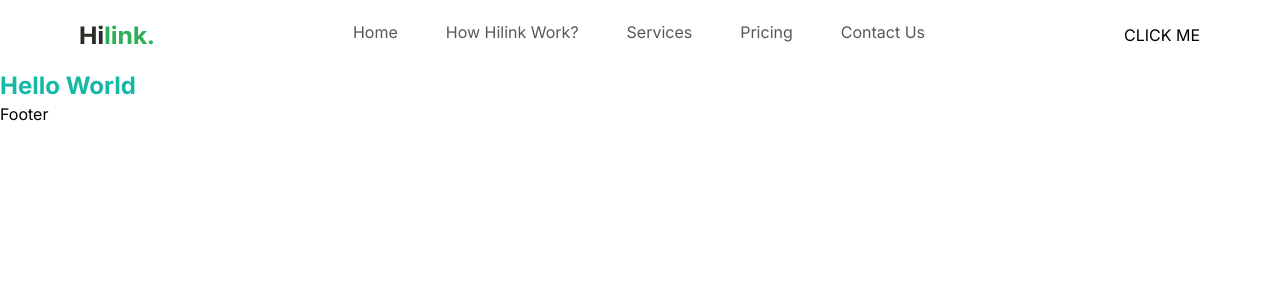
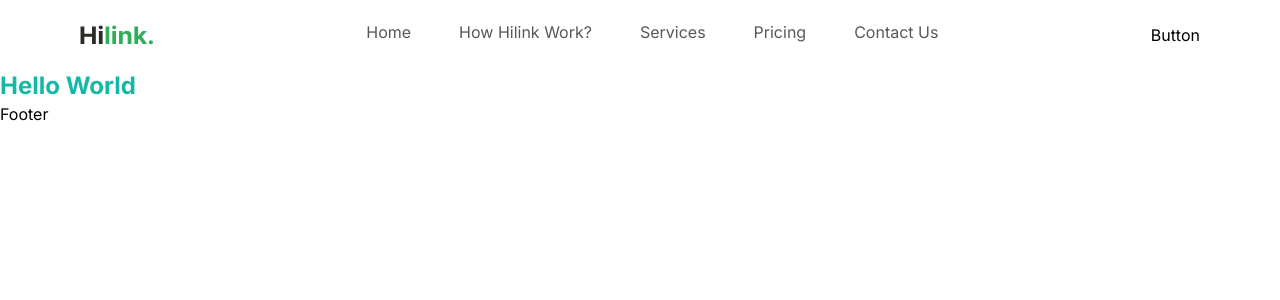
Before and after one commit to dcharles23/london_ui_app, a Next.js app: page / in a window 1280 px wide. Shown: the top 300 px of the page. Built offline with nearby package versions, Linux system fonts and the light colour scheme.

Commit message:
New button component in Navbar

```diff
--- a/components/Navbar.tsx
+++ b/components/Navbar.tsx
@@ -2,6 +2,7 @@ import { NAV_LINKS } from "@/constants"
 import Image from "next/image"
 // import above gives faster load times
 import Link from "next/link"
+import Button from "./Button"
 
 const navbar = () => {
   return (
@@ -21,7 +22,7 @@ const navbar = () => {
         ))}
       </ul>
       <div className="lg:flexCenter hidden">
-          <button>CLICK ME</button>
+          <Button />
       </div>
 
     </nav>
```
